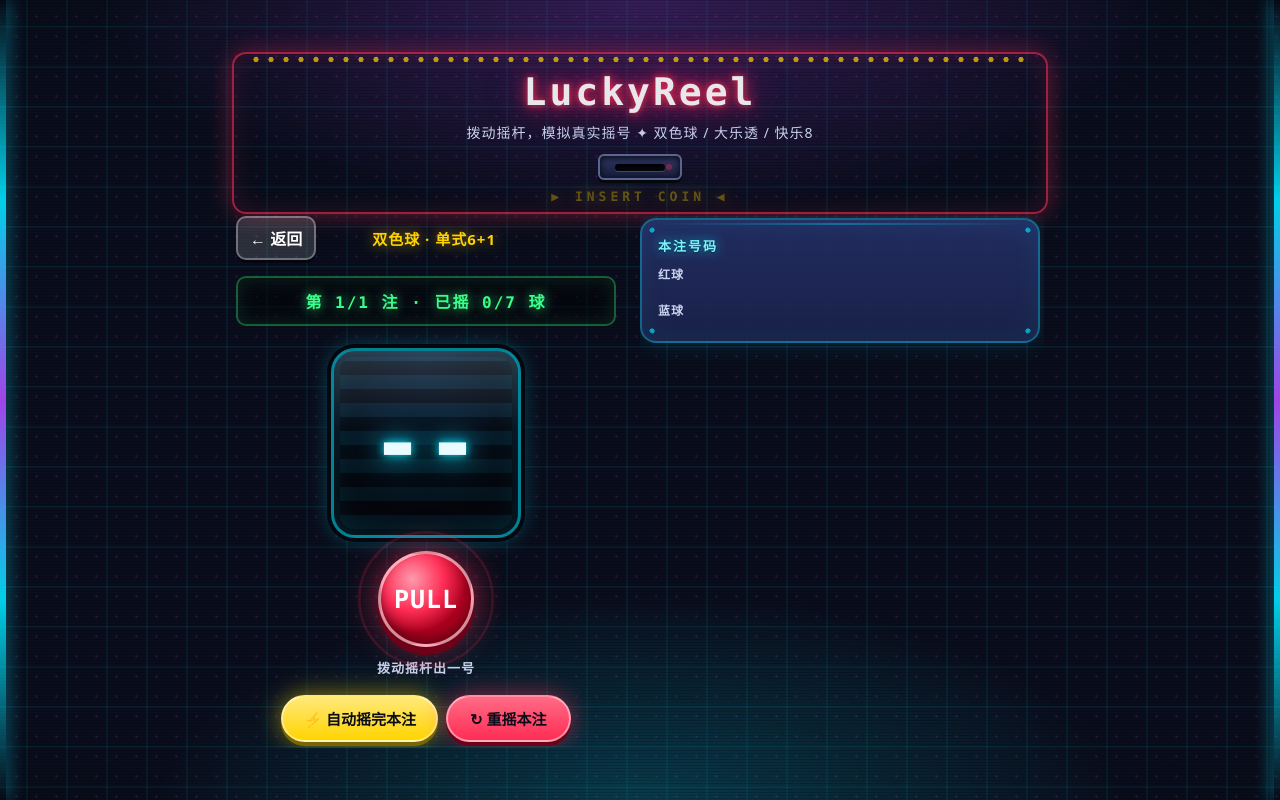
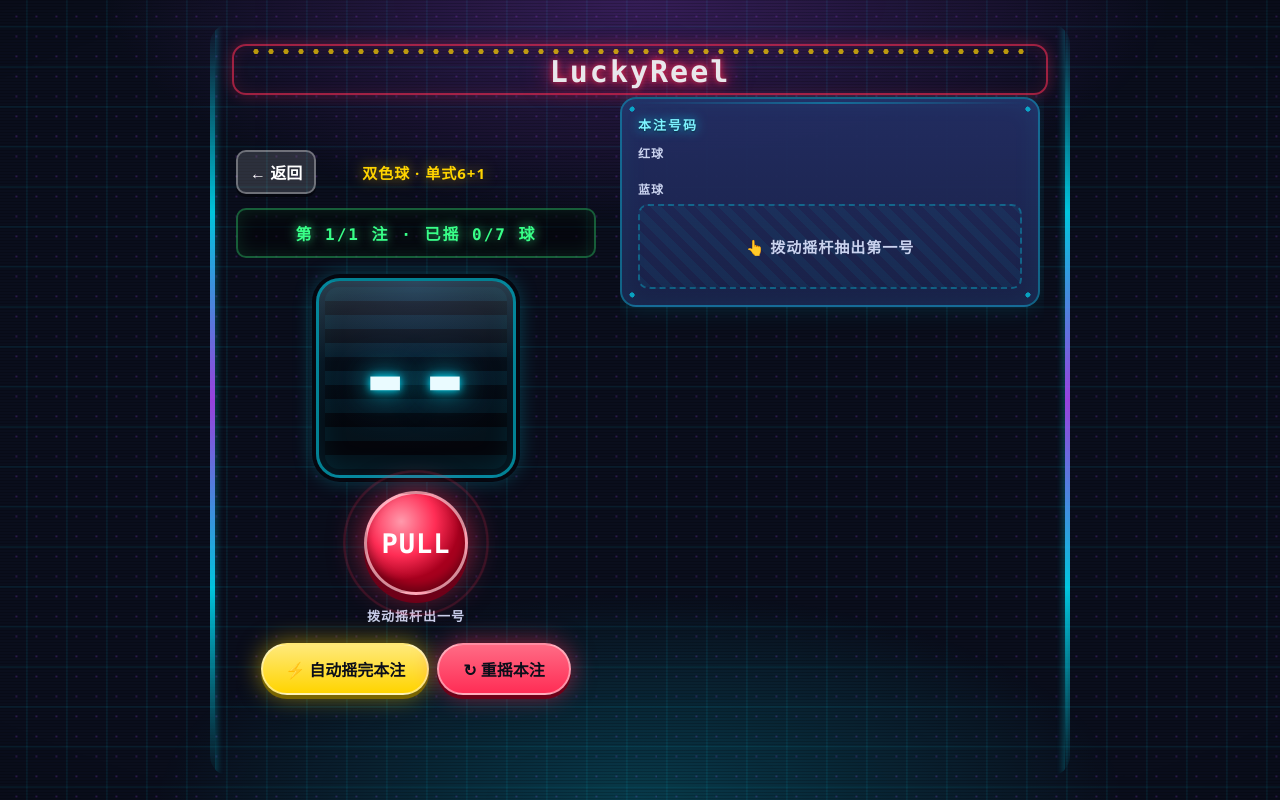
Before and after one commit to zhoujilin2010/LuckyReel, a plain HTML site: page index.html in a window 1280 px wide. Both pictures are taken after a click on the button "开始摇奖 🎰". Drawn offline with Linux system fonts and the light colour scheme.

Commit message:
fix: 立柱内移+桌面 .app 撑满视口+view-mode 切装饰+header 缩小+摇奖页元素放大+tray-hint 占位
修：
1) .app::before/::after 立柱从 fixed 全屏宽 5px → absolute 贴 .app 内边 4px，光晕 18→8px，不再视觉覆盖右侧内容
2) 桌面 .app 高度改 calc(100dvh - 48px)（去 max-height/overflow:hidden），让按钮不再被裁
3) showView() 同步 body className = view-mode-{setup|machine|result}，摇奖页/结果页隐藏 slot/coin/header subtitle，腾出纵向空间
4) header h1 基础 30px→24px（移动）、38→30（桌面）；slot/coin 缩小
5) 摇奖页 .reel clamp(92,24vmin,200)→(120,26vmin,200)、.knob (56,14vmin,92)→(72,16vmin,100)、.auto-btn/.redo-btn 字号 padding 加大
6) 桌面 setup grid items 加 align-self:start（避免 card3 被同行 card1 拉伸留白）
7) 新增 .tray-hint 占位（0 球时显示'👆 拨动摇杆出号'，有球后自动隐藏）
8) 防御性升级：.lever/.knob/.auto-btn/.redo-btn z-index 2→5 + 显式 pointer-events:auto
9) 桌面 col1/2 加 height:100% + min-height:0 配合 grid stretch

回归防护：view-mode CSS 放在所有 @media 之后，确保优先级最高；tray-hint 用 JS 显式控制（不能用 :empty 因为 tray 总有 group 容器）。

puppeteer 实测 1050/1280/900 视口 PULL 点击 OK，1 个 act-row（无重复），1 个 auto-btn/redo-btn。

```diff
--- a/index.html
+++ b/index.html
@@ -59,11 +59,11 @@
     /* 容器在桌面端居中并扩宽；手机保持 480px 单列 */
     margin:0 auto;
   }
-  /* 装饰③：机柜左右霓虹立柱 */
+  /* 装饰③：机柜左右霓虹立柱（贴 .app 内边，pointer-events:none，绝不挡点击/视觉不糊内容） */
   .app::before,.app::after{
-    content:""; position:fixed; top:0; bottom:0; width:5px; z-index:2; pointer-events:none;
+    content:""; position:absolute; top:0; bottom:0; width:4px; z-index:1; pointer-events:none;
     background:linear-gradient(180deg,transparent,var(--blue),var(--purple),var(--blue),transparent);
-    box-shadow:0 0 18px rgba(0,229,255,.8); opacity:.9;
+    box-shadow:0 0 8px rgba(0,229,255,.55); opacity:.85; border-radius:2px;
   }
   .app::before{left:0;} .app::after{right:0;}
 
@@ -81,7 +81,7 @@
   }
   @keyframes bulbs{0%,100%{opacity:1;}50%{opacity:.4;}}
   header h1{
-    margin:0; padding-top:8px; font-size:30px; font-weight:900; letter-spacing:3px; font-family:var(--num);
+    margin:0; padding-top:6px; font-size:24px; font-weight:900; letter-spacing:2px; font-family:var(--num);
     color:#fff;
     text-shadow:0 0 6px var(--red),0 0 18px var(--red),0 0 36px rgba(255,45,85,.65),0 0 62px rgba(177,75,255,.5);
     animation:neonPulse 2.4s ease-in-out infinite;
@@ -246,8 +246,8 @@
     padding:clamp(2px, 0.8vmin, 6px) 0 clamp(2px, 0.8vmin, 6px);
   }
   .reel{
-    width:clamp(92px, 24vmin, 200px);
-    height:clamp(92px, 24vmin, 200px);
+    width:clamp(120px, 26vmin, 200px);
+    height:clamp(120px, 26vmin, 200px);
     border-radius:clamp(12px, 3vmin, 22px);
     position:relative; overflow:hidden;
     border:3px solid rgba(0,229,255,.55);
@@ -298,12 +298,14 @@
   .lever{
     width:100%; max-width:320px; border:none; background:transparent; cursor:pointer;
     display:flex; flex-direction:column; align-items:center; gap:6px; padding:0;
-    position:relative; z-index:2;            /* 保证始终可点击 */
+    position:relative; z-index:5;            /* 顶层，确保 PULL 永远可点 */
+    pointer-events:auto;
     flex:0 0 auto;
   }
+  .lever .knob{pointer-events:auto;}
   .lever .knob{
-    width:clamp(56px, 14vmin, 92px);
-    height:clamp(56px, 14vmin, 92px);
+    width:clamp(72px, 16vmin, 100px);
+    height:clamp(72px, 16vmin, 100px);
     border-radius:50%;
     border:3px solid rgba(255,255,255,.55);
     background:radial-gradient(60% 60% at 35% 28%,#FF9AAC,var(--red) 58%,#A8001E);
@@ -327,24 +329,31 @@
   .lever .cap{font-weight:800; font-size:clamp(11px, 2.6vmin, 13px); color:var(--dim); letter-spacing:1px;}
 
   .auto-btn{align-self:center; font:inherit; font-weight:900; cursor:pointer;
-    border:2px solid rgba(255,255,255,.45); border-radius:999px; position:relative; z-index:2;
+    border:2px solid rgba(255,255,255,.45); border-radius:999px; position:relative; z-index:5;
     background:linear-gradient(180deg,#FFE97A,var(--yellow)); color:#0B0E1A;
-    padding:clamp(7px, 1.8vmin, 11px) clamp(16px, 4vmin, 22px);
-    font-size:clamp(13px, 3.2vmin, 15px);
+    padding:clamp(8px, 2vmin, 12px) clamp(18px, 4.5vmin, 24px);
+    font-size:clamp(14px, 3.4vmin, 16px);
     box-shadow:0 4px 0 #7A6600, 0 0 24px rgba(255,212,0,.55);
-    flex:0 0 auto;}
+    pointer-events:auto; flex:0 0 auto;}
   .auto-btn:active{transform:translateY(4px); box-shadow:0 0 0 #7A6600, 0 0 14px rgba(255,212,0,.4);}
   .redo-btn{margin-top:2px; align-self:center; font:inherit; font-weight:900; cursor:pointer;
-    border:2px solid rgba(255,255,255,.45); border-radius:999px; position:relative; z-index:2;
+    border:2px solid rgba(255,255,255,.45); border-radius:999px; position:relative; z-index:5;
     background:linear-gradient(180deg,#FF6B85,var(--red)); color:#0B0E1A;
-    padding:clamp(8px, 2vmin, 12px) clamp(20px, 5vmin, 26px);
-    font-size:clamp(13px, 3.4vmin, 15px);
+    padding:clamp(9px, 2.2vmin, 13px) clamp(22px, 5.5vmin, 28px);
+    font-size:clamp(14px, 3.6vmin, 17px);
     box-shadow:0 4px 0 #6E0018, 0 0 24px rgba(255,45,85,.55);
-    flex:0 0 auto;}
+    pointer-events:auto; flex:0 0 auto;}
   .redo-btn:active{transform:translateY(4px); box-shadow:0 0 0 #6E0018, 0 0 14px rgba(255,45,85,.4);}
 
   /* ── 本注托盘 ── */
   .tray{display:flex; flex-direction:column; gap:12px;}
+  .tray:empty + .tray-hint{display:flex;}
+  .tray:not(:empty) + .tray-hint{display:none;}
+  .tray-hint{display:none; align-items:center; justify-content:center;
+    text-align:center; padding:30px 16px; font-weight:800; font-size:15px;
+    color:var(--dim); letter-spacing:1px;
+    background:repeating-linear-gradient(45deg,rgba(0,229,255,.05) 0 8px,transparent 8px 16px);
+    border-radius:10px; border:2px dashed rgba(0,229,255,.30);}
   .tray-group{display:flex; flex-direction:column; gap:6px;}
   .tray-label{font-weight:800; font-size:12px; color:var(--dim); letter-spacing:1px;}
   .balls{display:flex; flex-wrap:wrap; gap:9px;}
@@ -415,36 +424,38 @@
 
   /* ① 平板 / 中等窗口 */
   @media (min-width: 720px){
-    .app{max-width:600px; padding:20px 22px calc(22px + env(safe-area-inset-bottom));}
-    .app::before,.app::after{width:6px;}
-    header h1{font-size:34px;}
+    .app{max-width:600px; padding:18px 20px calc(18px + env(safe-area-inset-bottom));}
+    .app::before,.app::after{width:5px;}
+    header h1{font-size:28px;}
     header p{font-size:13px;}
     /* 操作区适度放大 */
-    #machine.active .reel{width:130px; height:130px; border-radius:18px;}
-    #machine.active #reelNum{font-size:58px;}
-    #machine.active .lever .knob{width:74px; height:74px; font-size:19px;}
-    #machine.active .auto-btn,#machine.active .redo-btn{font-size:14px;}
+    #machine.active .reel{width:140px; height:140px; border-radius:20px;}
+    #machine.active #reelNum{font-size:64px;}
+    #machine.active .lever .knob{width:80px; height:80px; font-size:21px;}
+    #machine.active .auto-btn,#machine.active .redo-btn{font-size:15px;}
     #machine.active .progress{font-size:15px; padding:9px 12px;}
     #machine.active{gap:14px;}
     .machine-top{gap:12px;}
   }
 
-  /* ② 桌面：居中 + 两列 */
+  /* ② 桌面：居中 + 两列（height 撑满视口让 col 真正居中；去硬 overflow 避免按钮被裁） */
   @media (min-width: 900px){
-    /* 整体在视口中垂直水平居中，不再「靠上」 */
+    /* 整体在视口中垂直水平居中 */
     body{align-items:center; justify-content:center; min-height:100vh; min-height:100dvh;}
     .app{
       max-width:860px;
-      height:auto; max-height:calc(100dvh - 48px);
-      padding:22px 26px calc(22px + env(safe-area-inset-bottom));
+      height:calc(100dvh - 48px);
+      padding:20px 26px calc(20px + env(safe-area-inset-bottom));
       border-radius:20px;
     }
     header{padding:10px 0 8px;}
-    header h1{font-size:38px;}
+    header h1{font-size:30px;}
     header p{font-size:14px;}
 
     /* 设置页：两列（仅在 active 时，避免 !important 覆盖 display:none） */
     #setup.active{display:grid !important; grid-template-columns:1fr 1fr; gap:18px; align-content:start;}
+    /* 卡片自己高度，不被同行拉伸留白 */
+    #setup.active > .card{align-self:start;}
     #setup.active > .card:nth-of-type(1){grid-column:1; grid-row:1;}
     #setup.active > .card:nth-of-type(2){grid-column:1; grid-row:2;}
     #setup.active > .card:nth-of-type(3){grid-column:2; grid-row:1 / span 2;}
@@ -453,27 +464,31 @@
     /* 摇奖机页：左操作区 / 右号码区（仅 active 时） */
     #machine.active{
       display:grid !important; overflow:hidden;
-      grid-template-columns:380px minmax(0,1fr);
+      grid-template-columns:360px minmax(0,1fr);
       grid-template-rows:minmax(0,1fr);
       gap:0 24px; align-items:stretch; padding-top:0;
     }
     #machine.active > .machine-top{
       grid-column:1; grid-row:1;
-      display:flex; flex-direction:column; justify-content:center; gap:16px;
-      min-height:0;
+      height:100%; min-height:0;
+      display:flex; flex-direction:column; justify-content:center; gap:14px;
     }
     #machine.active > .machine-bottom{
       grid-column:2; grid-row:1;
-      min-height:0; overflow-y:auto; padding:2px 4px 2px 0;
+      height:100%; min-height:0;
+      display:flex; flex-direction:column; gap:12px;
+      overflow-y:auto; padding:2px 4px 2px 0;
+      align-items:stretch;
     }
+    /* 桌面：tray 卡片按内容高度（避免 0 球时撑成大色块），drawnLog 自然跟在下方 */
     /* 桌面：卷轴/摇杆放大 */
-    #machine.active .reel{width:190px; height:190px; border-radius:24px;}
-    #machine.active #reelNum{font-size:88px;}
-    #machine.active .lever .knob{width:96px; height:96px; font-size:25px;}
+    #machine.active .reel{width:200px; height:200px; border-radius:24px;}
+    #machine.active #reelNum{font-size:96px;}
+    #machine.active .lever .knob{width:104px; height:104px; font-size:27px;}
     #machine.active .lever .cap{font-size:13px;}
     #machine.active .machine{gap:18px;}
-    #machine.active .auto-btn{font-size:15px; padding:11px 20px;}
-    #machine.active .redo-btn{font-size:15px; padding:11px 22px;}
+    #machine.active .auto-btn{font-size:16px; padding:12px 22px;}
+    #machine.active .redo-btn{font-size:16px; padding:12px 24px;}
     #machine.active .progress{font-size:16px; padding:11px 14px;}
 
     /* 结果页 */
@@ -481,26 +496,43 @@
     #result.active .sheet{padding:24px; max-width:720px; margin:0 auto; width:100%;}
     #result.active > .btn{max-width:720px; margin-left:auto; margin-right:auto;}
   }
-  /* 窄屏微调（<360px 小屏手机） */
+  /* 窄屏微调（<360px 小屏手机：缩彩种按钮 padding/字距，避免「快乐8」被切） */
   @media (max-width: 359px){
-    header h1{font-size:26px; letter-spacing:2px;}
+    header h1{font-size:22px; letter-spacing:1px;}
     .machine .lever .knob{font-size:13px;}
     .act-row{gap:6px;}
     .act-row .auto-btn,.act-row .redo-btn{font-size:12px; padding:8px 12px;}
+    .lottery-row{gap:6px;}
+    .lottery-row .btn{padding:16px 4px; font-size:14px; letter-spacing:0;}
   }
   /* 矮屏（如 iPhone SE 667px）：压缩顶部招牌，把空间让给号码区 */
   @media (max-height: 720px) and (max-width: 899px){
     header{padding:6px 0 2px; margin:0 0 2px;}
-    header h1{font-size:24px; letter-spacing:2px; padding-top:4px;}
+    header h1{font-size:20px; letter-spacing:1px; padding-top:4px;}
     header p{display:none;}
     .slot{width:64px; height:18px; margin:6px auto 0;}
     .coin{font-size:10px; letter-spacing:2px; margin:5px auto 0;}
     .app{padding:env(safe-area-inset-top) 12px calc(12px + env(safe-area-inset-bottom));}
     .machine .lever .cap{display:none;}
   }
+
+  /* ══ 摇奖机/结果页：头部压缩（隐藏投币口，腾出纵向空间给号码区）══
+     放在所有 @media 之后，保证优先级最高 */
+  body.view-mode-machine header,
+  body.view-mode-result header{padding:6px 0 4px; margin:0 0 2px;}
+  body.view-mode-machine header h1,
+  body.view-mode-result header h1{padding-top:4px;}
+  body.view-mode-machine header::before,
+  body.view-mode-result header::before{box-shadow:0 0 14px rgba(255,45,85,.28), inset 0 0 16px rgba(255,45,85,.10);}
+  body.view-mode-machine header p,
+  body.view-mode-result header p{display:none;}
+  body.view-mode-machine .slot,
+  body.view-mode-machine .coin,
+  body.view-mode-result .slot,
+  body.view-mode-result .coin{display:none !important;}
 </style>
 </head>
-<body data-page-node-id="GVC5Kbd1vUXRjqDPOSXEn8">
+<body class="view-mode-setup" data-page-node-id="GVC5Kbd1vUXRjqDPOSXEn8">
 <div class="app" data-page-node-id="h6ECiUHCPidfM5e8sdyyUR">
   <header data-page-node-id="talmmmycUX0H5LdqMEqdAf">
     <h1 data-page-node-id="XKcCH7LKx0pCe17fDnA7QL">LuckyReel</h1>
@@ -558,6 +590,7 @@
       <div class="card" data-page-node-id="EKIyoev6iWoJ5PdEFrGqNE">
         <p class="section-title" data-page-node-id="NCKGQKSHOhBPOe2I5jsBH5">本注号码</p>
         <div class="tray" id="tray" data-page-node-id="HX0nFXgprY4lbqFbygllKu"></div>
+        <div class="tray-hint" id="trayHint">👆 拨动摇杆抽出第一号</div>
       </div>
       <div class="card" id="drawnCard" style="display:none" data-page-node-id="0ZIgg9DpwFscQCCdy3mcuv">
         <p class="section-title" data-page-node-id="86fVDysnJh1kwhAv7UPvzD">已摇出记录</p>
@@ -640,7 +673,12 @@ resetCounts();
 /* ── 小工具 ── */
 function el(tag, cls, txt){ const e=document.createElement(tag); if(cls) e.className=cls; if(txt!=null) e.textContent=txt; return e; }
 function $(id){ return document.getElementById(id); }
-function showView(id){ document.querySelectorAll('.view').forEach(v=>v.classList.remove('active')); $(id).classList.add('active'); }
+function showView(id){
+  document.querySelectorAll('.view').forEach(v=>v.classList.remove('active'));
+  $(id).classList.add('active');
+  // 同步 body class，CSS 按 view-mode-* 切换装饰/压缩 header
+  document.body.className = 'view-mode-' + id;
+}
 function toast(msg){
   const t = el('div','toast',msg); $('toastBox').appendChild(t);
   setTimeout(()=>{ t.style.opacity='0'; setTimeout(()=>t.remove(),250); }, 1800);
@@ -788,15 +826,20 @@ function updateProgress(){
 function renderTray(){
   const tray=$('tray'); tray.innerHTML='';
   const bet = state.results[state.currentBet]||{};
+  let anyBall = false;
   state.drawPlan.forEach(g=>{
     const wrap=el('div','tray-group');
     wrap.appendChild(el('div','tray-label',g.label));
     const balls=el('div','balls');
     (bet[g.key]||[]).forEach(n=>{
       const b=el('span','ball',pad(n)); b.style.background=g.color; balls.appendChild(b);
+      anyBall = true;
     });
     wrap.appendChild(balls); tray.appendChild(wrap);
   });
+  // 0 球时显示"拨动摇杆"提示，有球后自动隐藏
+  const hint = document.getElementById('trayHint');
+  if(hint) hint.style.display = anyBall ? 'none' : 'flex';
 }
 function renderDrawnLog(){
   const card=$('drawnCard'), log=$('drawnLog');
```
